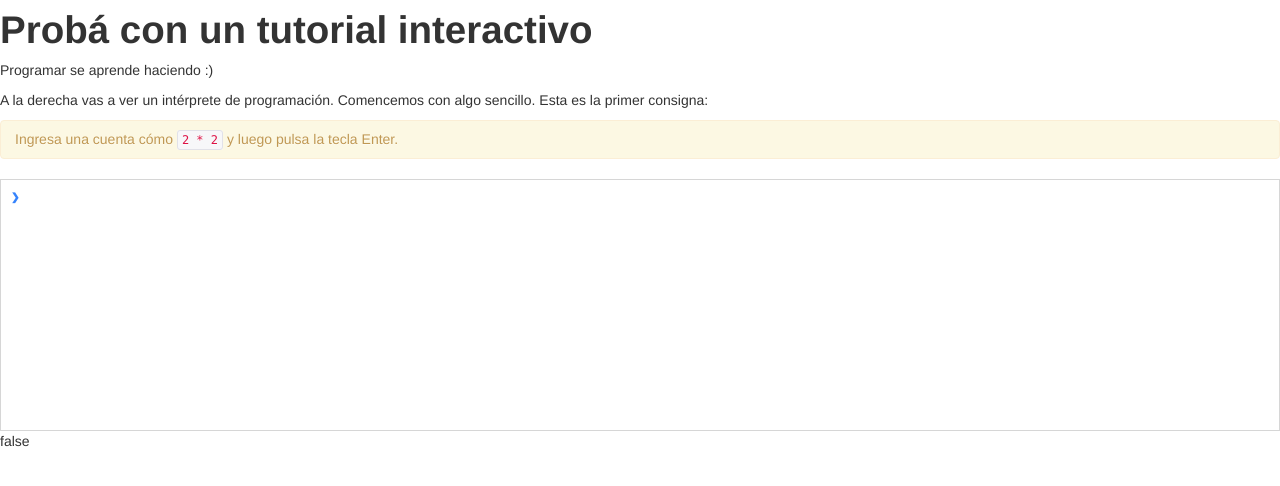
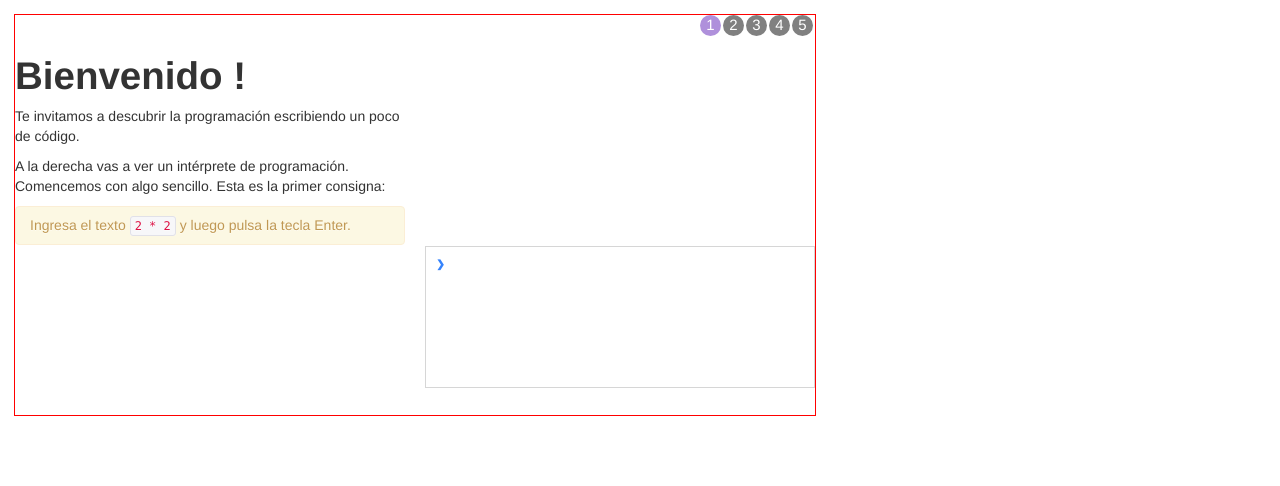
Before and after one commit to hugoruscitti/experimentos, a website: page pilas-tutorial/app/index.html in a window 1280 px wide. Drawn offline with Linux system fonts and the light colour scheme.

Commit message:
Reestructurando la estructura de las vistas.

```diff
--- a/pilas-tutorial/app/css/pilas-tutorial.css
+++ b/pilas-tutorial/app/css/pilas-tutorial.css
@@ -1,3 +1,53 @@
 div.pilas-contenedor {
+  max-width: 800px;
+  margin: 1em;
+  height: 400px;
+  border: 1px solid red;
+  position: relative;
+}
 
+div.pilas-mensajes {
+  position: absolute;
+  right: 10px;
+  top: 10px;
+  width: 400px;
+  z-index: 200;
+  cursor: hand;
 }
+
+ul.pilas-ejercicios {
+  text-align: right;
+}
+
+li.pilas-ejercicio {
+  display: inline-block;
+  margin-right: 2px;
+  background-color: gray;
+  border-radius: 2em;
+  width: 21px;
+  height: 21px;;
+  color: white;
+  text-align: center;
+  vertical-align: middle;
+  font-size: 15px;
+}
+
+li.pilas-ejercicio a {
+  color: white;
+}
+
+li.completado {
+  background-color: rgb(75, 144, 219);
+}
+
+li.actual {
+  background-color: rgb(175, 144, 219);
+}
+
+div.centrado {
+  text-align: center;
+}
+
+div#console {
+  height: 140px;
+}
--- a/pilas-tutorial/app/index.html
+++ b/pilas-tutorial/app/index.html
@@ -4,16 +4,42 @@
     <link href="css/bootstrap.css" rel="stylesheet">
     <link href="css/bootstrap-responsive.css" rel="stylesheet">
     <link href="css/pilas-tutorial.css" rel="stylesheet">
-
     <link href="css/console.css" rel="stylesheet">
-
   </head>
 
-  <body ng-controller='TutorialCtrl'>
+  <body>
 
-    <div class='pilas-contenedor'>
-    <ng-view></ng-view>
-    </div>
+    <div class='pilas-contenedor' ng-controller='TutorialCtrl'>
+
+      <!-- Mensajes que avisan si el ejercicio se resolvio -->
+      <div ng-show='mensaje' ng-click='ocultar_mensajes()' class='pilas-mensajes'>
+        <div class='alert alert-success'>
+          <button type="button" class="close">&times;</button>
+          {{mensaje}}
+         </div>
+      </div>
+
+      <!-- Linea que enumera los ejercicios -->
+      <ul class='pilas-ejercicios'>
+        <li class='pilas-ejercicio'
+            ng-class="{completado: e.completado, actual: e.es_actual()}"
+            ng-repeat='e in ejercicios'><a href='#/{{e.path}}'>{{e.numero}}</a></li>
+      </ul>
+
+      <div class="row-fluid">
+        <div class="span6">
+          <ng-view></ng-view>
+        </div>
+
+        <div class="span6">
+          <canvas width='100%' height='200'></canvas>
+
+          <pilas-interprete evaluador='cuando_ejecuta()'></pilas-interprete>
+        </div>
+      </div>
+
+    </div> <!-- fin class='pilas-contenedor' -->
+
 
   </body>
 
--- a/pilas-tutorial/app/js/app.js
+++ b/pilas-tutorial/app/js/app.js
@@ -2,26 +2,68 @@ var app = angular.module('app', ['ngRoute']);
 
 app.config(['$routeProvider', function($routeProvider) {
   $routeProvider.
-  	when('/', {templateUrl: 'partials/index.html'}).
-  	when('/numeros', {templateUrl: 'partials/numeros.html'}).
+  	when('/',  {templateUrl: 'partials/paso1.html', controller: 'Paso1Ctrl'}).
+  	when('/2', {templateUrl: 'partials/paso2.html', controller: 'Paso2Ctrl'}).
+  	when('/3', {templateUrl: 'partials/paso3.html', controller: 'Paso3Ctrl'}).
+  	when('/4', {templateUrl: 'partials/paso4.html', controller: 'Paso4Ctrl'}).
+  	when('/5', {templateUrl: 'partials/paso5.html', controller: 'Paso5Ctrl'}).
   	otherwise({redirectTo: '/'});
 }]);
 
 
 
-app.controller('TutorialCtrl', ['$scope', function($scope) {
+app.controller('TutorialCtrl', ['$scope', '$location', function($scope, $location) {
+  $scope.mensaje = "";
 
-  $scope.datos = {
-  	nombre: 'Hugo Ruscitti',
-  };
+  $scope.ocultar_mensajes = function() {
+    $scope.mensaje = "";
+  }
 
-  $scope.exito = false;
+  function es_actual() {
+    var path_del_ejercicio = "/" + this.path;
+    var path_actual = $location.path();
+    return (path_actual == path_del_ejercicio);
+  }
 
-  $scope.cuando_ejecuta = function(dato) {
-    if (dato == 4)
-      $scope.exito = true;
-    else
-      alert("sigue intentando...");
+  $scope.ejercicios = [
+    {numero: 1, completado: false, path:  '', es_actual: es_actual},
+    {numero: 2, completado: false, path: '2', es_actual: es_actual},
+    {numero: 3, completado: false, path: '3', es_actual: es_actual},
+    {numero: 4, completado: false, path: '4', es_actual: es_actual},
+    {numero: 5, completado: false, path: '5', es_actual: es_actual},
+  ];
+
+   /* La funcion "cuando_ejecuta" contiene el callback que se va
+      a llamar cada vez que el usuario escriba dentro de la consola.
+
+      El argumento que recibe es la salida por pantalla (en formato string).
+
+      Este callback va a ser sobre-escrito por cada controller. Así cada
+      consigna del tutorial hacer sus propias validaciones y flujo de
+      programa.
+    */
+   $scope.cuando_ejecuta = function(datos) {
+   };
+
+}]);
+
+app.controller('Paso1Ctrl', ['$scope', '$location', function($scope, $location) {
+
+  $scope.$parent.cuando_ejecuta = function(dato) {
+    if (dato == 4) {
+      $location.path('/2');
+      $scope.$parent.mensaje = "Ejercicio 1 completado!";
+    }
+  }
+
+}]);
+
+app.controller('Paso2Ctrl', ['$scope', '$location', function($scope, $location) {
+  $scope.$parent.cuando_ejecuta = function(data) {
+
+    if (window['nombre']) {
+      $scope.$parent.nombre = window.nombre;
+    }
   }
 
 }]);
@@ -34,18 +76,13 @@ app.directive('pilasInterprete', function() {
     transclude: true,
     link: function (scope, elem, attrs) {
 
-      //elem[0].addEventListener('entrada', function (e) {console.log(e); alert('el usuaior ingreso: ' + e.texto)}, false);
-
       /* Se conecta al evento de impresion de pantalla que emite la consola.
          Cuando llega esta senal intenta conectarla con el callback de la
          directiva.
 
-         Todo esto se evalua en el contexto del scope.
-      */
+         Todo esto se evalua en el contexto del scope. */
       elem[0].addEventListener('salida', function (e) {
-        var funcion = attrs.evaluador.replace("()", "(" + e.texto + ")");
-
-        console.log(funcion);
+        var funcion = attrs.evaluador.replace("()", "('" + e.texto + "')");
       	scope.$eval(funcion);
         scope.$apply();
       }, false);
--- a/pilas-tutorial/app/partials/index.html
+++ /dev/null
@@ -1,13 +0,0 @@
-<h1>Probá con un tutorial interactivo</h1>
-
-<p>Programar se aprende haciendo :)</p>
-
-<p>A la derecha vas a ver un intérprete de programación.
-Comencemos con algo sencillo. Esta es la primer consigna:</p>
-
-<div class='alert'>Ingresa una cuenta cómo <code>2 * 2</code> y luego pulsa la tecla Enter.</div>
-
-<pilas-interprete evaluador='cuando_ejecuta()'></pilas-interprete>
-
-
-{{exito}}
--- /dev/null
+++ b/pilas-tutorial/app/partials/paso1.html
@@ -0,0 +1,9 @@
+<h1>Bienvenido !</h1>
+
+<p>Te invitamos a descubrir la programación escribiendo
+un poco de código.</p>
+
+<p>A la derecha vas a ver un intérprete de programación.
+Comencemos con algo sencillo. Esta es la primer consigna:</p>
+
+<div class='alert'>Ingresa el texto <code>2 * 2</code> y luego pulsa la tecla Enter.</div>
```
Also changed, not shown: pilas-tutorial/app/partials/numeros.html (deleted, +0 -1 lines), pilas-tutorial/app/partials/paso2.html (added, +12 -0 lines), pilas-tutorial/app/partials/paso3.html (added, +1 -0 lines), pilas-tutorial/app/partials/paso4.html (added, +1 -0 lines), pilas-tutorial/app/partials/paso5.html (added, +12 -0 lines), pilas-tutorial/app/images/logo.png (added).
